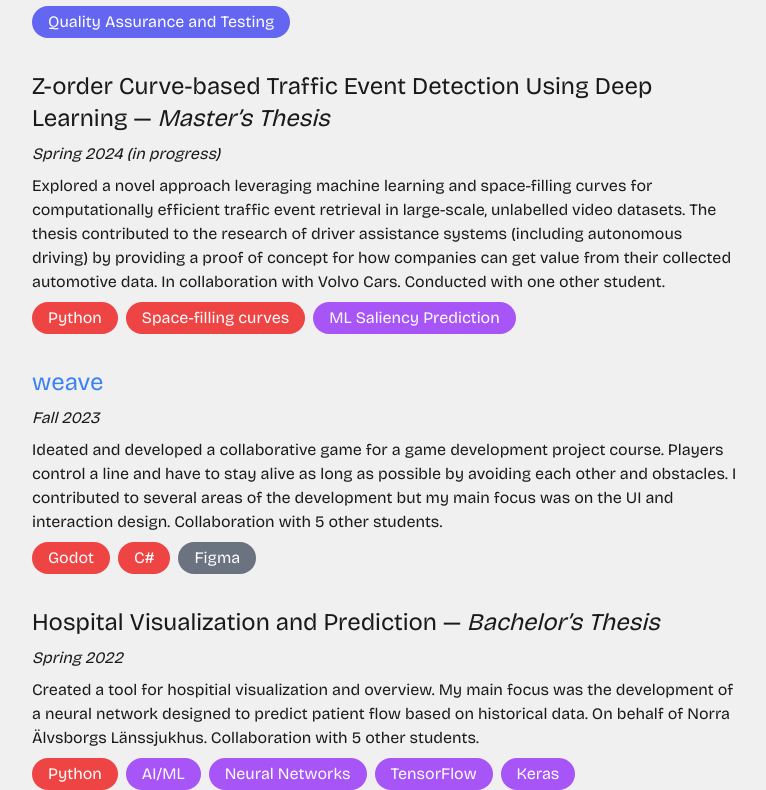
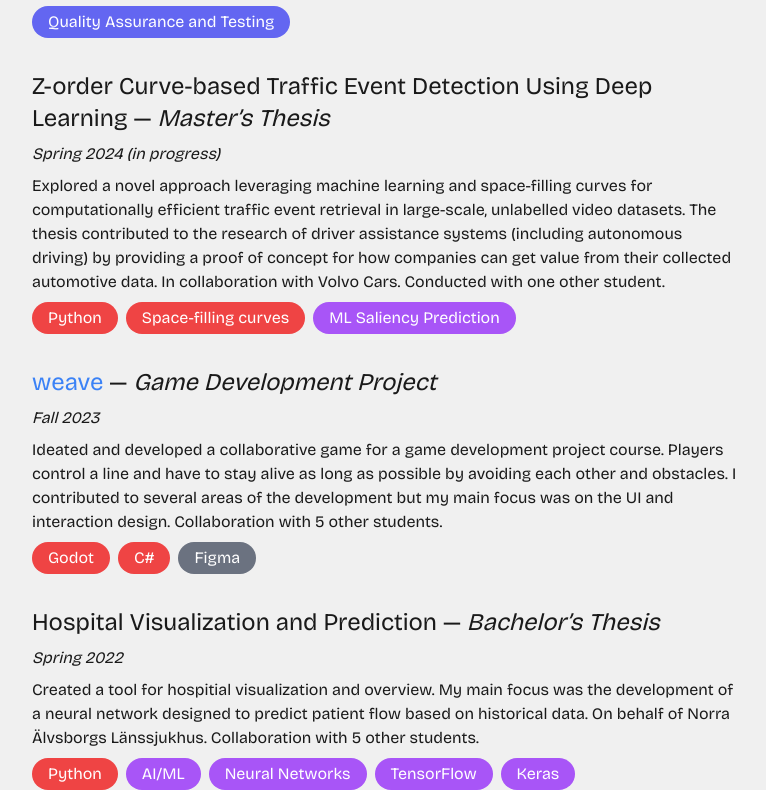
Before and after one commit to eliaskc/portfolio, a SvelteKit app: page / in a window 1280 px wide. Shown: the part 1974-2764 px from the top of the page, without its empty margins (200-966 px from the left). Built offline with nearby package versions, Linux system fonts and the light colour scheme.

Commit message:
Fixed edu with link title

```diff
--- a/src/routes/+page.svelte
+++ b/src/routes/+page.svelte
@@ -166,9 +166,9 @@
 								{edu.title[preferredLanguage]}
 							</a>
 						{:else}
-							{edu.title[preferredLanguage]} —
-							<span class="italic">{edu.what[preferredLanguage]}</span>
+							{edu.title[preferredLanguage]}
 						{/if}
+						— <span class="italic">{edu.what[preferredLanguage]}</span>
 					</h3>
 					<p class="italic">{edu.when[preferredLanguage]}</p>
 					<p>{edu.description[preferredLanguage]}</p>
```
